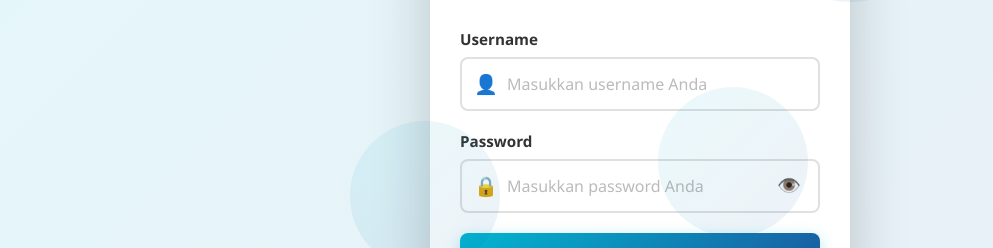
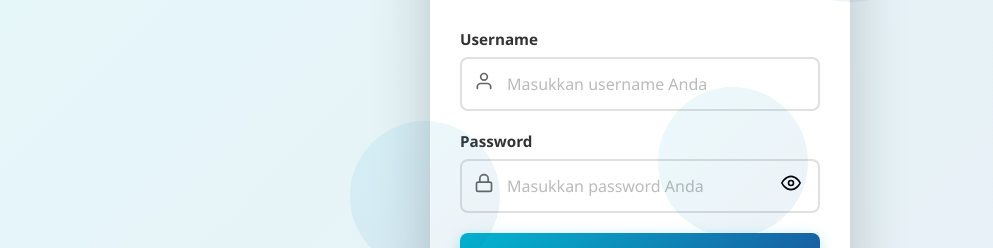
Before and after one commit to Weellyyy/ProjectMagangAntrianAPP, a React (Create React App) app in the folder frontend/: page /admin/login in a window 1280 px wide. Shown: the part 289-537 px from the top of the page, without its empty margins (0-993 px from the left). Built offline with nearby package versions, Linux system fonts and the light colour scheme.

Commit message:
merubah icon

```diff
--- a/frontend/src/component/AdminDashboard.js
+++ b/frontend/src/component/AdminDashboard.js
@@ -224,7 +224,11 @@ const AdminDashboard = () => {
             <p>ICON PLUS Customer Service Management System</p>
           </div>
           <div className="header-actions">
-            <span className="user-info">👤 {user.username}</span>
+
+            <span className="user-info">
+              <FiUser size={20} />
+              {user.username}
+            </span>
           </div>
         </div>
 
--- a/frontend/src/component/AdminLogin.js
+++ b/frontend/src/component/AdminLogin.js
@@ -1,5 +1,6 @@
 import React, { useState } from 'react';
 import { useNavigate } from 'react-router-dom';
+import { FiUser, FiLock, FiEye, FiEyeOff } from "react-icons/fi";
 
 const AdminLogin = () => {
   const [formData, setFormData] = useState({
@@ -89,7 +90,7 @@ const AdminLogin = () => {
                 <span className="label-text">Username</span>
               </label>
               <div className="input-wrapper">
-                <span className="input-icon">👤</span>
+                <span className="input-icon"><FiUser size={20} /></span>
                 <input
                   type="text"
                   id="username"
@@ -108,7 +109,9 @@ const AdminLogin = () => {
                 <span className="label-text">Password</span>
               </label>
               <div className="input-wrapper">
-                <span className="input-icon">🔒</span>
+                <span className="input-icon">
+                  <FiLock size={20} />
+                </span>
                 <input
                   type={showPassword ? 'text' : 'password'}
                   id="password"
@@ -125,7 +128,7 @@ const AdminLogin = () => {
                   onClick={() => setShowPassword(!showPassword)}
                   title={showPassword ? 'Sembunyikan password' : 'Tampilkan password'}
                 >
-                  {showPassword ? '🙈' : '👁️'}
+                  {showPassword ? <FiEyeOff size={20} /> : <FiEye size={20} />}
                 </button>
               </div>
             </div>
```
